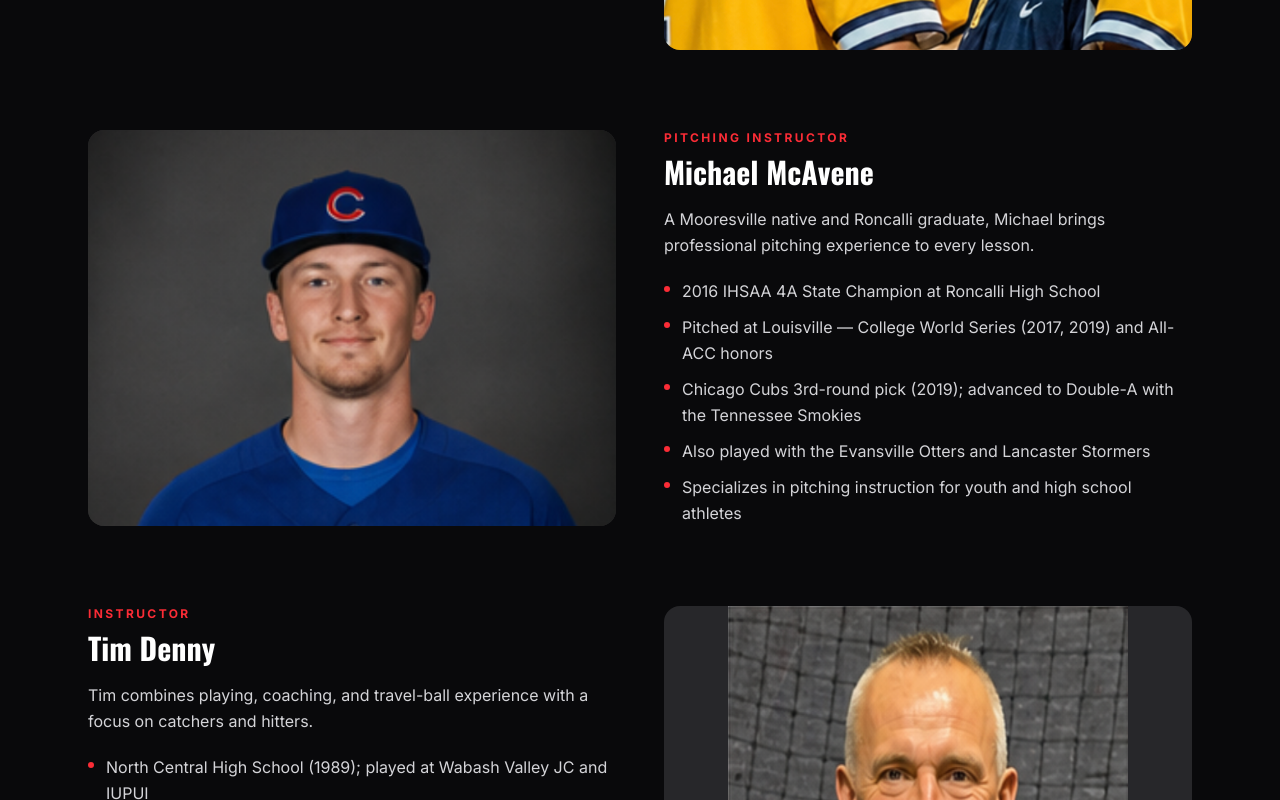
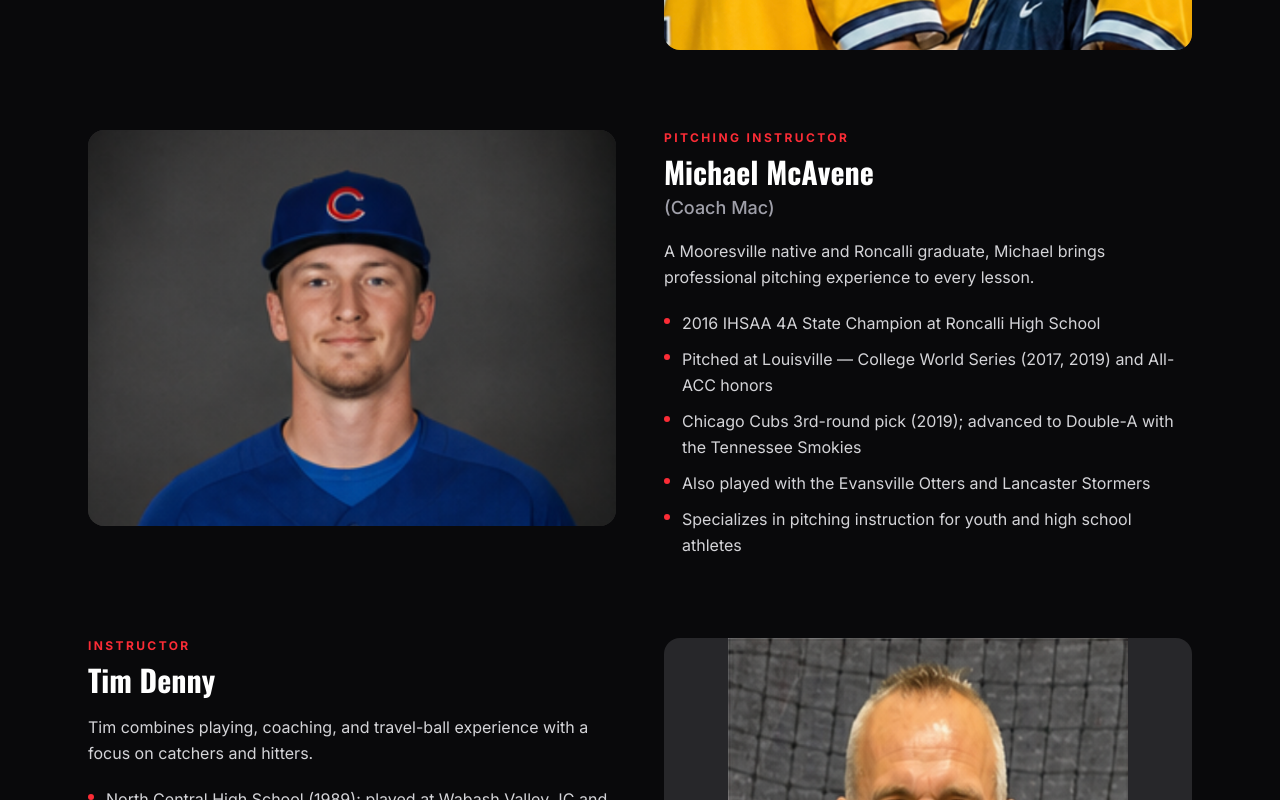
Before and after one commit to darnold5000/zerolimits, a Next.js app: page /our-coaches in a window 1280 px wide. Shown: the part 1660-2460 px from the top of the page. Built offline with nearby package versions, Linux system fonts and the light colour scheme.

Commit message:
coach update

```diff
--- a/src/components/CoachProfile.tsx
+++ b/src/components/CoachProfile.tsx
@@ -45,6 +45,9 @@ export default function CoachProfile({
         <h3 className="mt-2 font-display text-2xl font-bold text-white sm:text-3xl">
           {coach.name}
         </h3>
+        {coach.nickname ? (
+          <p className="mt-1 text-lg font-medium text-zinc-400">({coach.nickname})</p>
+        ) : null}
 
         {coach.intro ? (
           <p className="mt-4 text-base leading-relaxed text-zinc-300">{coach.intro}</p>
--- a/src/content/coaches.ts
+++ b/src/content/coaches.ts
@@ -6,6 +6,7 @@ export type CoachSection = {
 export type Coach = {
   id: string;
   name: string;
+  nickname?: string;
   role: string;
   image: string;
   imageAlt: string;
@@ -57,6 +58,7 @@ export const COACHES: Coach[] = [
   {
     id: "michael-mcavene",
     name: "Michael McAvene",
+    nickname: "Coach Mac",
     role: "Pitching Instructor",
     image: "/images/coaches/michael-mcavene.png",
     imageAlt: "Michael McAvene pitching",
--- a/src/lib/content.ts
+++ b/src/lib/content.ts
@@ -195,7 +195,7 @@ export const WHY_CHOOSE = [
 export const COACHES = [
   { name: "Coach Derek DeVaughan", role: "Owner / Instructor" },
   { name: "Coach Eric McGaha", role: "Instructor" },
-  { name: "Michael McAvene", role: "Pitching Instructor" },
+  { name: "Michael McAvene (Coach Mac)", role: "Pitching Instructor" },
   { name: "Tim Denny", role: "Instructor" },
   { name: "Blake Allen", role: "Instructor" },
 ] as const;
```
